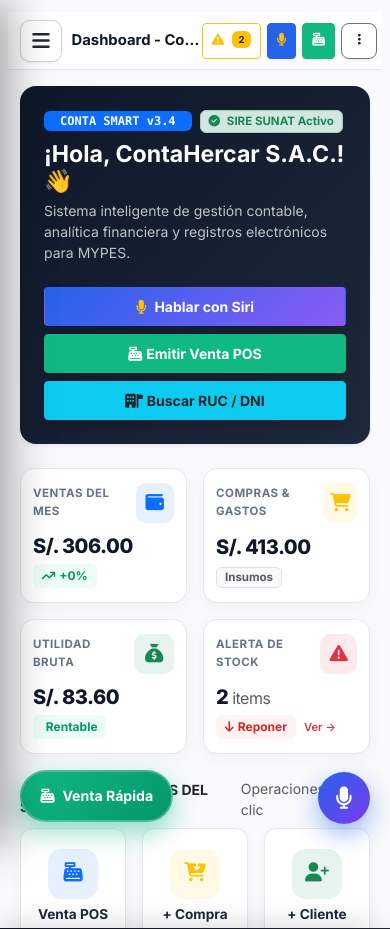
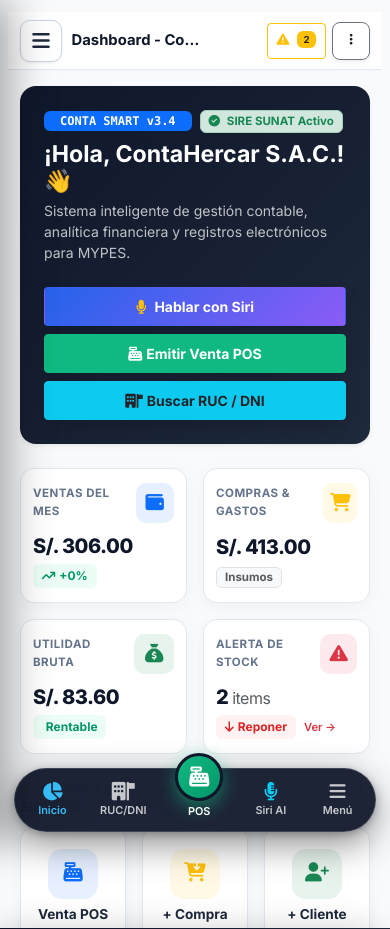
Before and after one commit to GMPH2007/contahercar, a PHP site: page /index.php in a window 390 px wide. Shown: the top 929 px of the page. Run offline with PHP 8.4, Linux system fonts and the light colour scheme; data comes from the database, SQL or seed files in the repository; data that the repository does not hold is empty; some libraries are stand-ins or nearby versions.

Commit message:
CONTA SMART v4.0 - Barra Flotante Inferior Móvil (Dock), Siri Ultra Fluida en Móviles, Topbar Limpia y Cero Solapamientos
Desarrollado por Gerson Misael Pintado Huaman (@GMPH2007) - Misael Pintado Empresarial

Optimizaciones de fondo:
1. Barra Flotante Inferior Ergonómica (.mobile-bottom-dock): Acceso rápido a Inicio, RUC/DNI, Venta POS central destacada, Siri AI y Menú 3 rayitas.
2. Cero Solapamientos en Modales: El dock se oculta automáticamente al abrir cualquier modal o menú lateral.
3. Topbar Móvil Limpia y Sin Desbordes: Acceso directo a menú lateral, título, stock crítico y menú contextual de 3 puntos.
4. Siri AI Fluida y Parlante en Celulares: Sintetizador de voz síncrono al toque del usuario y anclaje global para evitar cortes de audio en Android y iOS.
5. Modales Móviles Cómodos: Gran legibilidad y máxima facilidad táctil sin bloquear controles.

```diff
--- a/assets/css/style.css
+++ b/assets/css/style.css
@@ -1345,85 +1345,118 @@ body.sidebar-collapsed .app-main {
 }
 
 /* ==========================================================================
-   BOTÓN FLOTANTE MÓVIL FAB (CELULAR / TABLET)
+   BARRA FLOTANTE INFERIOR MODERNA PARA CELULARES (MOBILE BOTTOM DOCK)
+   Reemplaza botones flotantes sueltos y evita solapamientos con modales
    ========================================================================== */
-.btn-fab-siri {
+.mobile-bottom-dock {
     position: fixed;
-    bottom: 22px;
-    right: 22px;
+    bottom: 12px;
+    left: 14px;
+    right: 14px;
+    max-width: 480px;
+    margin: 0 auto;
+    height: 64px;
     z-index: 1040;
-    width: 56px;
-    height: 56px;
+    background: rgba(15, 23, 42, 0.94);
+    backdrop-filter: blur(20px);
+    -webkit-backdrop-filter: blur(20px);
+    border: 1px solid rgba(255, 255, 255, 0.14);
+    border-radius: 32px;
+    display: flex;
+    align-items: center;
+    justify-content: space-around;
+    padding: 0 4px;
+    box-shadow: 0 12px 36px rgba(0, 0, 0, 0.45), 0 2px 8px rgba(0, 0, 0, 0.25);
+    transition: transform 0.3s cubic-bezier(0.16, 1, 0.3, 1), opacity 0.25s ease;
+}
+
+.dock-item {
+    display: flex;
+    flex-direction: column;
+    align-items: center;
+    justify-content: center;
+    background: transparent;
+    border: none;
+    color: rgba(255, 255, 255, 0.75);
+    text-decoration: none;
+    font-size: 0.68rem;
+    font-weight: 600;
+    padding: 5px 8px;
+    border-radius: 16px;
+    cursor: pointer;
+    min-width: 54px;
+    transition: color 0.2s ease, transform 0.15s ease;
+    -webkit-tap-highlight-color: transparent;
+}
+
+.dock-item i {
+    font-size: 1.15rem;
+    margin-bottom: 2px;
+}
+
+.dock-item:hover,
+.dock-item:focus,
+.dock-item.active {
+    color: #38bdf8;
+}
+
+.dock-item:active {
+    transform: scale(0.92);
+}
+
+/* Botón Central Elevado POS (Venta Rápida) */
+.dock-item-pos {
+    position: relative;
+    color: #ffffff;
+    padding-top: 0;
+}
+
+.dock-pos-icon {
+    width: 48px;
+    height: 48px;
     border-radius: 50%;
-    background: linear-gradient(135deg, #2563eb, #7c3aed);
+    background: linear-gradient(135deg, #10b981 0%, #059669 100%);
+    display: flex;
+    align-items: center;
+    justify-content: center;
+    margin-top: -22px;
+    margin-bottom: 2px;
+    border: 3px solid #0f172a;
+    box-shadow: 0 6px 18px rgba(16, 185, 129, 0.55);
+    transition: transform 0.2s cubic-bezier(0.16, 1, 0.3, 1), box-shadow 0.2s ease;
+}
+
+.dock-pos-icon i {
+    font-size: 1.25rem;
     color: #ffffff;
-    border: none;
-    display: none;
-    align-items: center;
-    justify-content: center;
-    font-size: 1.35rem;
-    box-shadow: 0 10px 25px rgba(37, 99, 235, 0.45);
-    cursor: pointer;
-    transition: transform 0.2s cubic-bezier(0.16, 1, 0.3, 1), box-shadow 0.2s ease;
-}
-
-.btn-fab-siri:hover {
-    transform: scale(1.08);
-    box-shadow: 0 14px 30px rgba(124, 58, 237, 0.6);
-    color: #ffffff;
-}
-
-.btn-fab-siri:active {
-    transform: scale(0.95);
-}
-
+    margin-bottom: 0;
+}
+
+.dock-item-pos:active .dock-pos-icon {
+    transform: scale(0.92);
+}
+
+/* Ocultar dock automáticamente si hay modal, menú lateral o asistente abierto */
+body.modal-open .mobile-bottom-dock,
+body.sidebar-open .mobile-bottom-dock,
+body.siri-active .mobile-bottom-dock,
+body:has(.pos-wrapper) .mobile-bottom-dock {
+    opacity: 0 !important;
+    pointer-events: none !important;
+    transform: translateY(40px) !important;
+}
+
+/* Espacio inferior de seguridad en móvil para evitar que el dock cubra contenido */
 @media (max-width: 991.98px) {
-    .btn-fab-siri {
-        display: flex;
-    }
-}
-
-/* Botón Flotante Móvil POS (Venta Rápida con 1 toque en Celulares) */
-.btn-fab-pos {
-    position: fixed;
-    bottom: 22px;
-    left: 20px;
-    z-index: 1040;
-    height: 52px;
-    padding: 0 1.15rem;
-    border-radius: 26px;
-    background: linear-gradient(135deg, #10b981 0%, #059669 100%);
-    color: #ffffff !important;
-    border: 2px solid rgba(255, 255, 255, 0.25);
-    display: none;
-    align-items: center;
-    justify-content: center;
-    gap: 0.5rem;
-    font-size: 0.88rem;
-    font-weight: 700;
-    box-shadow: 0 10px 25px rgba(16, 185, 129, 0.45);
-    cursor: pointer;
-    text-decoration: none;
-    transition: transform 0.2s cubic-bezier(0.16, 1, 0.3, 1), box-shadow 0.2s ease;
-}
-
-.btn-fab-pos:hover {
-    transform: scale(1.05);
-    box-shadow: 0 14px 30px rgba(16, 185, 129, 0.6);
-    color: #ffffff !important;
-}
-
-.btn-fab-pos:active {
-    transform: scale(0.95);
-}
-
-@media (max-width: 991.98px) {
-    .btn-fab-pos {
-        display: flex;
-    }
-}
-
-/* Barra Flotante Inferior de Venta / Carrito para Celulares */
+    .app-content {
+        padding-bottom: 85px !important;
+    }
+    .app-main {
+        padding-bottom: 80px !important;
+    }
+}
+
+/* Barra Flotante Inferior de Venta / Carrito para Celulares en Pantalla POS */
 .pos-mobile-bar,
 .pos-mobile-floating-bar {
     position: fixed;
@@ -1449,14 +1482,6 @@ body.sidebar-collapsed .app-main {
     transform: scale(0.98);
 }
 
-/* En la pantalla de Punto de Venta completa, ocultar el botón POS flotante y subir Siri para no solapar */
-body:has(.pos-wrapper) .btn-fab-pos {
-    display: none !important;
-}
-body:has(.pos-wrapper) .btn-fab-siri {
-    bottom: 75px !important;
-}
-
 /* ==========================================================================
    OPTIMIZACIÓN EXCLUSIVA PARA MÓVIL Y SMARTPHONE (Android / iPhone)
    ========================================================================== */
@@ -1523,22 +1548,14 @@ body:has(.pos-wrapper) .btn-fab-siri {
         line-height: 1.1;
     }
 
-    /* Modales en móvil: ancho completo amigable al dedo */
+    /* Modales en móvil: ancho óptimo, bordes suaves y gran ergonomía */
     .modal-dialog {
-        margin: 0.5rem !important;
-        max-width: calc(100% - 1rem) !important;
+        margin: 0.75rem auto !important;
+        max-width: calc(100% - 1.5rem) !important;
     }
 
     .modal-content {
-        border-radius: 16px !important;
-    }
-
-    /* Siri FAB en móvil */
-    .btn-fab-siri {
-        bottom: 1.25rem !important;
-        right: 1.25rem !important;
-        width: 52px !important;
-        height: 52px !important;
-        font-size: 1.4rem !important;
-    }
-}
+        border-radius: 20px !important;
+        box-shadow: 0 16px 40px rgba(0, 0, 0, 0.35) !important;
+    }
+}
--- a/assets/js/conta_ai.js
+++ b/assets/js/conta_ai.js
@@ -87,6 +87,7 @@ const ContaSmartAI = (() => {
     }
 
     // Habla fluida de Siri con cadencia natural y voz clara
+    // Habla fluida de Siri con cadencia natural y voz clara (Optimizado para Celulares y PC)
     function speakHuman(text) {
         if (isVoiceMuted || !('speechSynthesis' in window)) return;
         try {
@@ -99,11 +100,15 @@ const ContaSmartAI = (() => {
 
             const voice = pickVoice();
             const utterance = new SpeechSynthesisUtterance(speechText);
+            // Anclar referencia global para evitar que el Garbage Collector de Chrome/Safari en Android/iOS corte la voz
+            window._siriActiveUtterance = utterance;
+
             if (voice) {
                 utterance.voice = voice;
                 utterance.lang = voice.lang;
             } else {
-                utterance.lang = 'es-PE';
+                // Fallback prioritario de dialecto en navegadores móviles
+                utterance.lang = 'es-419';
             }
             utterance.rate = 0.95; // Cadencia humana calmada, sumamente clara y nítida
             utterance.pitch = 1.0;  // Tono cálido y natural
@@ -115,15 +120,16 @@ const ContaSmartAI = (() => {
             utterance.onend = () => {
                 isSpeaking = false;
                 setVisualizerState(false);
+                window._siriActiveUtterance = null;
             };
-            utterance.onerror = () => {
+            utterance.onerror = (e) => {
                 isSpeaking = false;
                 setVisualizerState(false);
+                window._siriActiveUtterance = null;
             };
 
-            setTimeout(() => {
-                window.speechSynthesis.speak(utterance);
-            }, 60);
+            // Ejecución síncrona inmediata para respetar la política de interacción táctil en smartphones
+            window.speechSynthesis.speak(utterance);
         } catch (e) {
             console.warn('Speech synthesis error:', e);
         }
@@ -302,22 +308,22 @@ const ContaSmartAI = (() => {
         createSiriInterface();
         backdrop.classList.add('active');
         drawer.classList.add('active');
+        document.body.classList.add('siri-active');
         playSiriChime('start');
 
-        // Saludo hablado de Siri al abrir
-        setTimeout(() => {
-            speakHuman("Hola, soy Siri ContaSmart. ¿Qué deseas consultar hoy?");
-        }, 300);
+        // Hablar de inmediato con el gesto táctil del usuario (sin setTimeout largo) para compatibilidad móvil total
+        speakHuman("Hola, soy Siri ContaSmart. ¿Qué deseas consultar hoy?");
 
         setTimeout(() => {
             const input = document.getElementById('aiInputText');
             if (input && window.innerWidth >= 768) input.focus();
-        }, 400);
+        }, 300);
     }
 
     function close() {
         if (backdrop) backdrop.classList.remove('active');
         if (drawer) drawer.classList.remove('active');
+        document.body.classList.remove('siri-active');
         if (isRecording) stopVoice();
         if ('speechSynthesis' in window) window.speechSynthesis.cancel();
     }
--- a/includes/footer.php
+++ b/includes/footer.php
@@ -2,11 +2,31 @@
     </div> <!-- Fin .app-main -->
 </div> <!-- Fin .app-wrapper -->
 
-<!-- Botón Flotante Móvil de Venta Rápida (FAB POS para Celulares) -->
-<button type="button" class="btn-fab-pos" onclick="openPosModal()" title="Venta Rápida POS">
-    <i class="fa fa-cash-register"></i>
-    <span>Venta Rápida</span>
-</button>
+<!-- Barra Flotante Inferior Moderna para Celular (Dock Móvil de Alta Ergonomía) -->
+<nav class="mobile-bottom-dock d-lg-none" aria-label="Navegación Móvil Rápida">
+    <a href="index.php" class="dock-item active">
+        <i class="fa fa-chart-pie"></i>
+        <span>Inicio</span>
+    </a>
+    <button type="button" class="dock-item" onclick="openConsultaRucModal()">
+        <i class="fa fa-building-flag"></i>
+        <span>RUC/DNI</span>
+    </button>
+    <button type="button" class="dock-item dock-item-pos" onclick="openPosModal()" title="Venta Rápida POS">
+        <div class="dock-pos-icon">
+            <i class="fa fa-cash-register"></i>
+        </div>
+        <span>POS</span>
+    </button>
+    <button type="button" class="dock-item" onclick="if(window.ContaSmartAI) ContaSmartAI.open();" title="Hablar con Siri">
+        <i class="fa fa-microphone-lines text-info"></i>
+        <span>Siri AI</span>
+    </button>
+    <button type="button" class="dock-item" onclick="window.openSidebar ? window.openSidebar() : document.getElementById('sidebarToggleBtn')?.click()" title="Menú Principal">
+        <i class="fa fa-bars"></i>
+        <span>Menú</span>
+    </button>
+</nav>
 
 <!-- Modal Global para Kardex de Productos -->
 <div class="modal fade" id="modalKardexGlobal" tabindex="-1" aria-labelledby="kardexModalTitle" aria-hidden="true">
--- a/includes/header.php
+++ b/includes/header.php
@@ -67,16 +67,16 @@ $currentPage = basename($_SERVER['PHP_SELF']);
                     </a>
                 <?php endif; ?>
 
-                <!-- Acceso a Siri ContaSmart (Asistente de Voz Inteligente) -->
-                <button type="button" class="btn btn-sm btn-primary btn-open-ai d-flex align-items-center gap-1 shadow-sm" id="tourAiAssistantBtn" title="Hablar con Siri ContaSmart (Comandos de Voz)">
+                <!-- Acceso a Siri ContaSmart (Desktop) -->
+                <button type="button" class="btn btn-sm btn-primary btn-open-ai d-none d-md-flex align-items-center gap-1 shadow-sm" id="tourAiAssistantBtn" title="Hablar con Siri ContaSmart (Comandos de Voz)">
                     <i class="fa fa-microphone text-warning"></i>
-                    <span class="fw-bold d-none d-sm-inline">Siri</span>
+                    <span class="fw-bold">Siri</span>
                 </button>
 
-                <!-- Acceso Rápido a Nueva Venta / POS -->
-                <a href="venta_nueva.php" class="btn btn-sm btn-success d-flex align-items-center gap-1 shadow-sm">
+                <!-- Acceso Rápido a Nueva Venta / POS (Desktop) -->
+                <a href="venta_nueva.php" class="btn btn-sm btn-success d-none d-md-flex align-items-center gap-1 shadow-sm">
                     <i class="fa fa-cash-register"></i>
-                    <span class="d-none d-sm-inline">POS</span>
+                    <span>POS</span>
                 </a>
 
                 <!-- Acceso Rápido a Nueva Compra -->
@@ -87,7 +87,7 @@ $currentPage = basename($_SERVER['PHP_SELF']);
 
                 <!-- Menú de 3 Puntos (Opciones Rápidas) -->
                 <div class="dropdown">
-                    <button class="btn btn-sm btn-outline-secondary d-flex align-items-center justify-content-center p-2 rounded-3 shadow-sm" type="button" data-bs-toggle="dropdown" aria-expanded="false" title="Más opciones del sistema (3 puntos)" style="width: 36px; height: 36px;">
+                    <button class="btn btn-sm btn-outline-secondary d-flex align-items-center justify-content-center p-2 rounded-3 shadow-sm" type="button" data-bs-toggle="dropdown" aria-expanded="false" title="Más opciones del sistema (3 puntos)" style="width: 38px; height: 38px;">
                         <i class="fa fa-ellipsis-vertical text-dark"></i>
                     </button>
                     <ul class="dropdown-menu dropdown-menu-end shadow border-0 rounded-3 mt-1">
@@ -122,10 +122,5 @@ $currentPage = basename($_SERVER['PHP_SELF']);
             </div>
         </header>
 
-        <!-- Botón Flotante Móvil Siri / ContaVoz (FAB para Celulares y Tablets) -->
-        <button type="button" class="btn-fab-siri btn-open-ai" title="Hablar con Siri ContaSmart (ContaVoz)" onclick="ContaSmartAI.open()">
-            <i class="fa fa-microphone"></i>
-        </button>
-
         <!-- Contenido de la Página -->
         <main class="app-content">
```
Also changed, not shown: index.html (+31 -16 lines).
